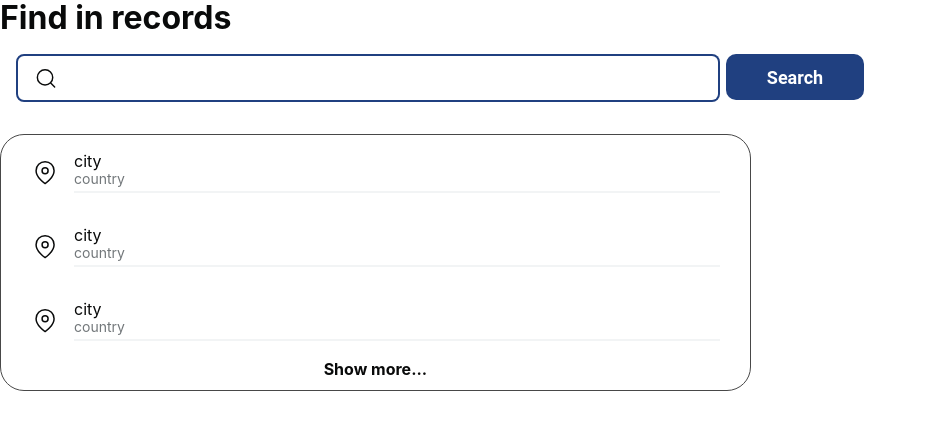
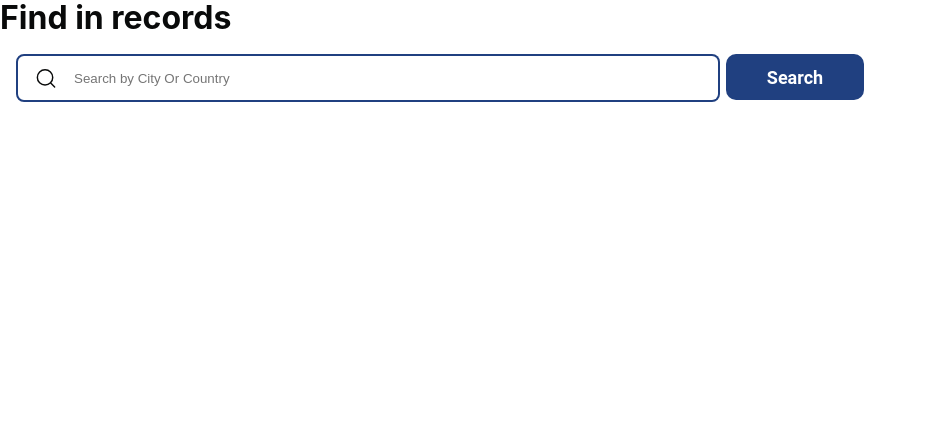
Before and after one commit to justsedaunal/tesodev-case, a Next.js app: page /search in a window 1280 px wide. Shown: the top 430 px of the page, without its empty margins (0-927 px from the left). Built offline with nearby package versions, Linux system fonts and the light colour scheme.

Commit message:
main search functionality is done

```diff
--- a/pages/index.js
+++ b/pages/index.js
@@ -8,6 +8,7 @@ import Search from "./search";
 import dataCarousel from "../data-carousel.json";
 import Carousel from "./carousel";
 import Footer from "./footer";
+import data from "../data.json";
 const inter = Inter({ subsets: ["latin"] });
 
 export default function Home() {
@@ -35,7 +36,7 @@ export default function Home() {
           <p className="logo-text"> Search app </p>
         </div>
         <div className="search-container">
-          <Search />
+          <Search data={data.data} />
         </div>
         <Carousel items={dataCarousel.items} />
         <div className="footer-container">
--- a/pages/search.js
+++ b/pages/search.js
@@ -1,5 +1,36 @@
 import Image from "next/image";
-export default function Search() {
+import { useState, useEffect } from "react";
+export default function Search({ data }) {
+  const [searchTerm, setSearchTerm] = useState("");
+  const [searchResults, setSearchResults] = useState(data);
+
+  useEffect(() => {
+    // Load search results from local storage on component mount
+    const storedResults = localStorage.getItem("searchResults");
+    if (storedResults) {
+      setSearchResults(JSON.parse(storedResults));
+    }
+  }, []);
+
+  const handleSearch = (e) => {
+    const query = e.target.value.toLowerCase();
+    setSearchTerm(query);
+    if (query.length >= 2) {
+      const filteredResults = data.filter(
+        (item) =>
+          item[7].toLowerCase().includes(query) ||
+          item[6].toLowerCase().includes(query)
+      );
+
+      // Store filtered results in local storage
+      localStorage.setItem("searchResults", JSON.stringify(filteredResults));
+
+      setSearchResults(filteredResults.slice(0, 3)); // Get the first three results
+    } else {
+      // Clear the results if the search term is less than two characters
+      setSearchResults([]);
+    }
+  };
   return (
     <>
       <div className="search-inner-container">
@@ -16,14 +47,22 @@ export default function Search() {
               height={48}
               priority
             />
-            <input className="search-input" type="text" />
+            <input
+              className="search-input"
+              type="text"
+              placeholder="Search by City Or Country"
+              value={searchTerm}
+              onChange={handleSearch}
+            />
           </div>
           <button className="search-button">Search</button>
         </div>
       </div>
 
       <div className="search-results-container">
+        {searchTerm && searchResults.length > 0 && (
           <ul>
+            {searchResults.map((result) => (
               <li>
                 <Image
                   className="location-icon"
@@ -33,38 +72,14 @@ export default function Search() {
                   height={25}
                   priority
                 />
-            <div className="search-text-container ">
-              <span>city</span> <span>country</span>
+                <div className="search-text-container " key={result[0]}>
+                  <span> {result[7]}</span> <span> {result[6]} </span>
                 </div>
               </li>
-          <li>
-            <Image
-              className="location-icon"
-              src="/images/location.svg"
-              alt="location-icon"
-              width={25}
-              height={25}
-              priority
-            />
-            <div className="search-text-container ">
-              <span>city</span> <span>country</span>
-            </div>
-          </li>
-          <li>
-            <Image
-              className="location-icon"
-              src="/images/location.svg"
-              alt="location-icon"
-              width={25}
-              height={25}
-              priority
-            />
-            <div className="search-text-container" >
-              <span>city</span> <span>country</span>
-            </div>
-          </li>
+            ))}
             <p>Show more...</p>
           </ul>
+        )}
       </div>
     </>
   );
--- a/styles/globals.css
+++ b/styles/globals.css
@@ -146,10 +146,11 @@ body {
 
 .search-results-container ul {
   width: 750.838px;
-  height: 257.252px;
+  /* height: 257.252px; */
   border-radius: 24px;
   border: 1px solid #484848;
   background: #fff;
+  position: absolute;
 }
 
 .search-results-container li {
@@ -208,7 +209,7 @@ body {
   font-size: 16px;
   font-style: normal;
   font-weight: 700;
-  line-height: 24px; /* 150% */
+  line-height: 40px;
   cursor: pointer;
 }
 
```
Lines whose indentation alone changed are shown as unchanged.
